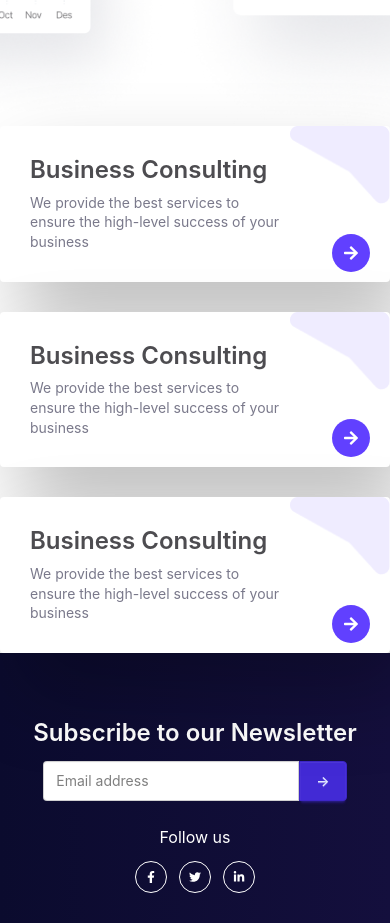
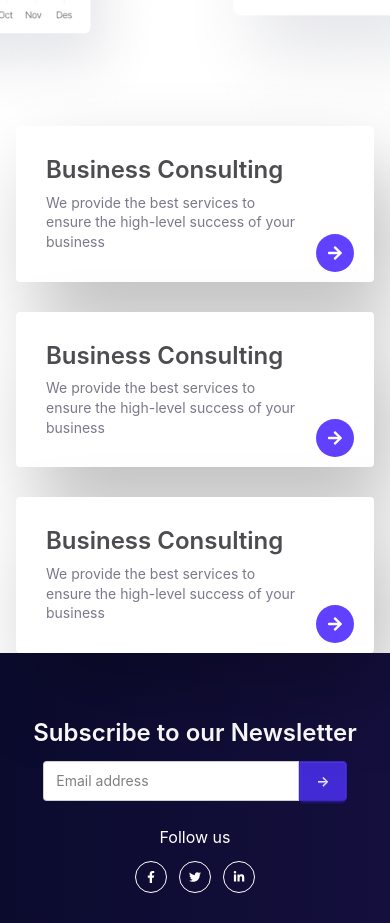
Before and after one commit to nisad2001/nexigen-home-page-3, a React (Vite) app: page / in a window 390 px wide. Shown: the part 1282-2205 px from the top of the page. Built offline with nearby package versions, Linux system fonts and the light colour scheme.

Commit message:
improve banner card section

```diff
--- a/src/Components/Section/Banner/BannerCard/BannerCard.jsx
+++ b/src/Components/Section/Banner/BannerCard/BannerCard.jsx
@@ -3,75 +3,65 @@ import { FaArrowRight } from "react-icons/fa";
 
 const BannerCard = () => {
   return (
-    <div className='max-w-[1170px] mx-auto grid grid-cols-1 md:grid-cols-2 lg:grid-cols-3 gap-[30px]'>
+    <div className='max-w-[1170px] mx-auto px-4 lg:px-0 grid grid-cols-1 md:grid-cols-2 lg:grid-cols-3 gap-[30px]'>
       {/* Card 1 */}
-      <div className='py-[30px] pr-[98px] pl-[30px] bg-[#FFFFFF] shadow-[20px_40px_80px_0px_rgba(0,0,0,0.25)] relative rounded-[4px]'>
+      <div className='py-[30px] pr-[30px] lg:pr-[98px] pl-[30px] bg-white shadow-[20px_40px_80px_rgba(0,0,0,0.25)] relative rounded-[4px]'>
         <h1 className='font-semibold text-2xl leading-[120%] text-[#4D4C50] mb-2'>
           Business Consulting
         </h1>
-        <p className='text-[#7A798B] font-normal text-[14px] leading-[140%]'>
+
+        <p className='text-[#7A798B] text-[14px] leading-[140%]'>
           We provide the best services to <br />
           ensure the high-level success of your business
         </p>
 
-        <span
-          className='absolute bottom-[10px] right-[20px]
-          bg-[#6140FF] rounded-full text-white
-          w-[38px] h-[38px]
-          flex items-center justify-center'
-        >
+        {/* Arrow */}
+        <span className='absolute bottom-[10px] right-[20px] bg-[#6140FF] rounded-full text-white w-[38px] h-[38px] flex items-center justify-center'>
           <FaArrowRight />
         </span>
 
-        <div className='absolute top-0 left-[290px]'>
+        {/* Image (Hidden on small device) */}
+        <div className='hidden lg:block absolute top-0 left-[290px]'>
           <img src='/assets/images/bannercardImg.png' alt='' />
         </div>
       </div>
 
       {/* Card 2 */}
-      <div className='py-[30px] pr-[98px] pl-[30px] bg-[#FFFFFF] shadow-[20px_40px_80px_0px_rgba(0,0,0,0.25)] relative rounded-[4px]'>
+      <div className='py-[30px] pr-[30px] lg:pr-[98px] pl-[30px] bg-white shadow-[20px_40px_80px_rgba(0,0,0,0.25)] relative rounded-[4px]'>
         <h1 className='font-semibold text-2xl leading-[120%] text-[#4D4C50] mb-2'>
           Business Consulting
         </h1>
-        <p className='text-[#7A798B] font-normal text-[14px] leading-[140%]'>
+
+        <p className='text-[#7A798B] text-[14px] leading-[140%]'>
           We provide the best services to <br />
           ensure the high-level success of your business
         </p>
 
-        <span
-          className='absolute bottom-[10px] right-[20px]
-          bg-[#6140FF] rounded-full text-white
-          w-[38px] h-[38px]
-          flex items-center justify-center'
-        >
+        <span className='absolute bottom-[10px] right-[20px] bg-[#6140FF] rounded-full text-white w-[38px] h-[38px] flex items-center justify-center'>
           <FaArrowRight />
         </span>
 
-        <div className='absolute top-0 left-[290px]'>
+        <div className='hidden lg:block absolute top-0 left-[290px]'>
           <img src='/assets/images/bannercardImg.png' alt='' />
         </div>
       </div>
 
       {/* Card 3 */}
-      <div className='py-[30px] pr-[98px] pl-[30px] bg-[#FFFFFF] shadow-[20px_40px_80px_0px_rgba(0,0,0,0.25)] relative rounded-[4px]'>
+      <div className='py-[30px] pr-[30px] lg:pr-[98px] pl-[30px] bg-white shadow-[20px_40px_80px_rgba(0,0,0,0.25)] relative rounded-[4px]'>
         <h1 className='font-semibold text-2xl leading-[120%] text-[#4D4C50] mb-2'>
           Business Consulting
         </h1>
-        <p className='text-[#7A798B] font-normal text-[14px] leading-[140%]'>
+
+        <p className='text-[#7A798B] text-[14px] leading-[140%]'>
           We provide the best services to <br />
           ensure the high-level success of your business
         </p>
 
-        <span
-          className='absolute bottom-[10px] right-[20px]
-          bg-[#6140FF] rounded-full text-white
-          w-[38px] h-[38px]
-          flex items-center justify-center'
-        >
+        <span className='absolute bottom-[10px] right-[20px] bg-[#6140FF] rounded-full text-white w-[38px] h-[38px] flex items-center justify-center'>
           <FaArrowRight />
         </span>
 
-        <div className='absolute top-0 left-[290px]'>
+        <div className='hidden lg:block absolute top-0 left-[290px]'>
           <img src='/assets/images/bannercardImg.png' alt='' />
         </div>
       </div>
```
